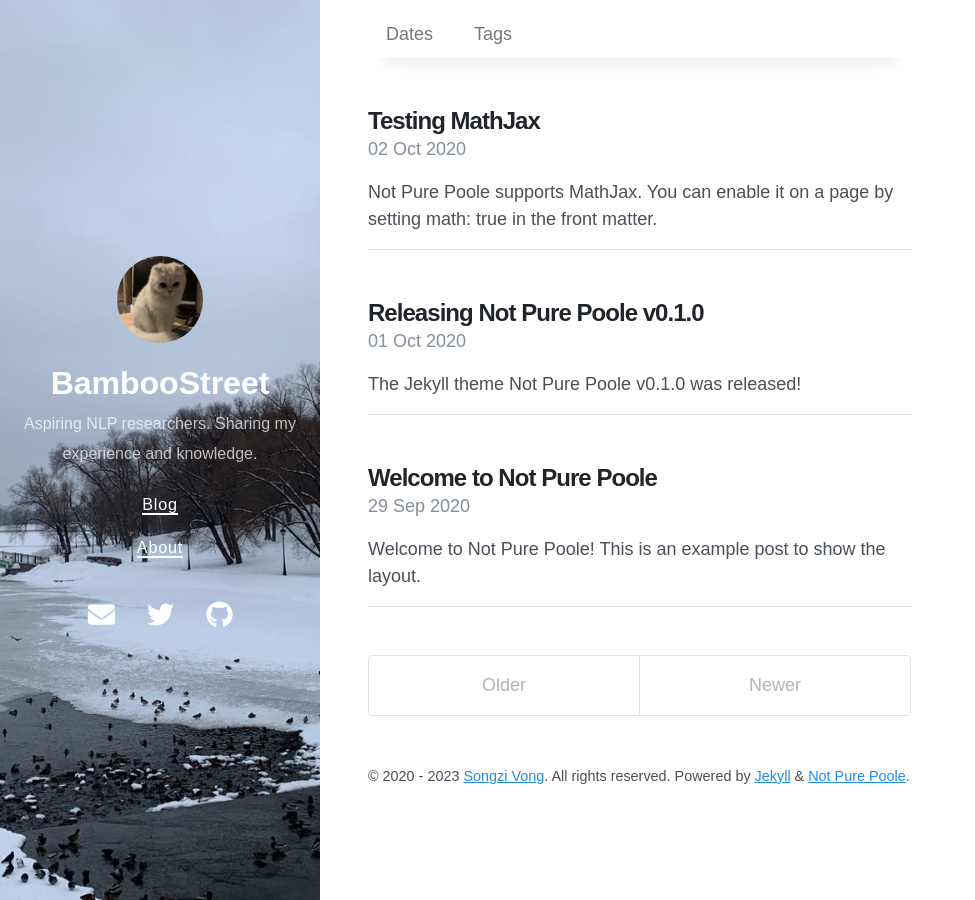
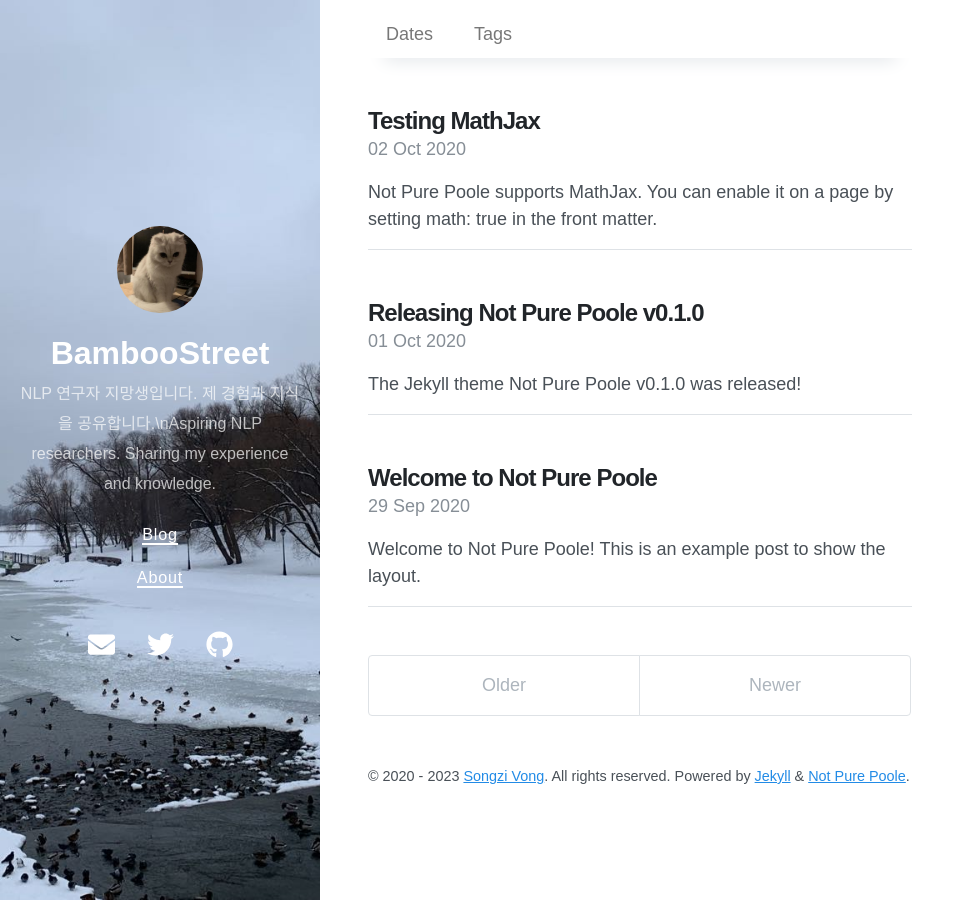
Before and after one commit to BambooStreet/BambooStreet.github.io, a Jekyll site: the page built from blog/index.html, in a window 1280 px wide. Shown: the whole page, without its empty margins (0-975 px from the left). Built offline with Jekyll 4.4.1, drawn with Linux system fonts in a browser that asks for light colours; nearby versions of some CDN libraries; the list of posts is cut into pages by our own code.

Commit message:
Update _config.yml

```diff
--- a/blog/_config.yml
+++ b/blog/_config.yml
@@ -1,6 +1,6 @@
 # Setup
 title: BambooStreet
-description: Aspiring NLP researchers. Sharing my experience and knowledge.
+description: NLP 연구자 지망생입니다. 제 경험과 지식을 공유합니다.\nAspiring NLP researchers. Sharing my experience and knowledge.
 url: https://BambooStreet.github.io
 avatar: /avatar.jpeg
 paginate: 5
```
